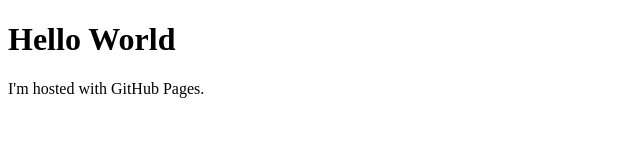
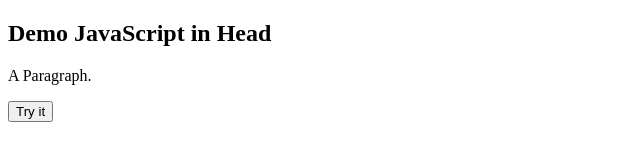
Before and after one commit to Jackson-Kenyon/jackson-kenyon.github.io, a plain HTML site: page index.html in a window 1280 px wide. Shown: the whole page, without its empty margins (0-640 px from the left). Drawn offline with Linux system fonts and the light colour scheme.

Commit message:
commit #2

```diff
--- a/index.html
+++ b/index.html
@@ -1,7 +1,15 @@
 <!DOCTYPE html>
 <html>
+<head>
+<script src="test.js"></script>
+</head>
 <body>
-<h1>Hello World</h1>
-<p>I'm hosted with GitHub Pages.</p>
+
+<h2>Demo JavaScript in Head</h2>
+
+<p id="demo">A Paragraph.</p>
+
+<button type="button" onclick="myFunction()">Try it</button>
+
 </body>
 </html>
--- /dev/null
+++ b/test.js
@@ -0,0 +1,3 @@
+function myFunction() {
+  document.getElementById("demo").innerHTML = "Paragraph changed.";
+}
```
